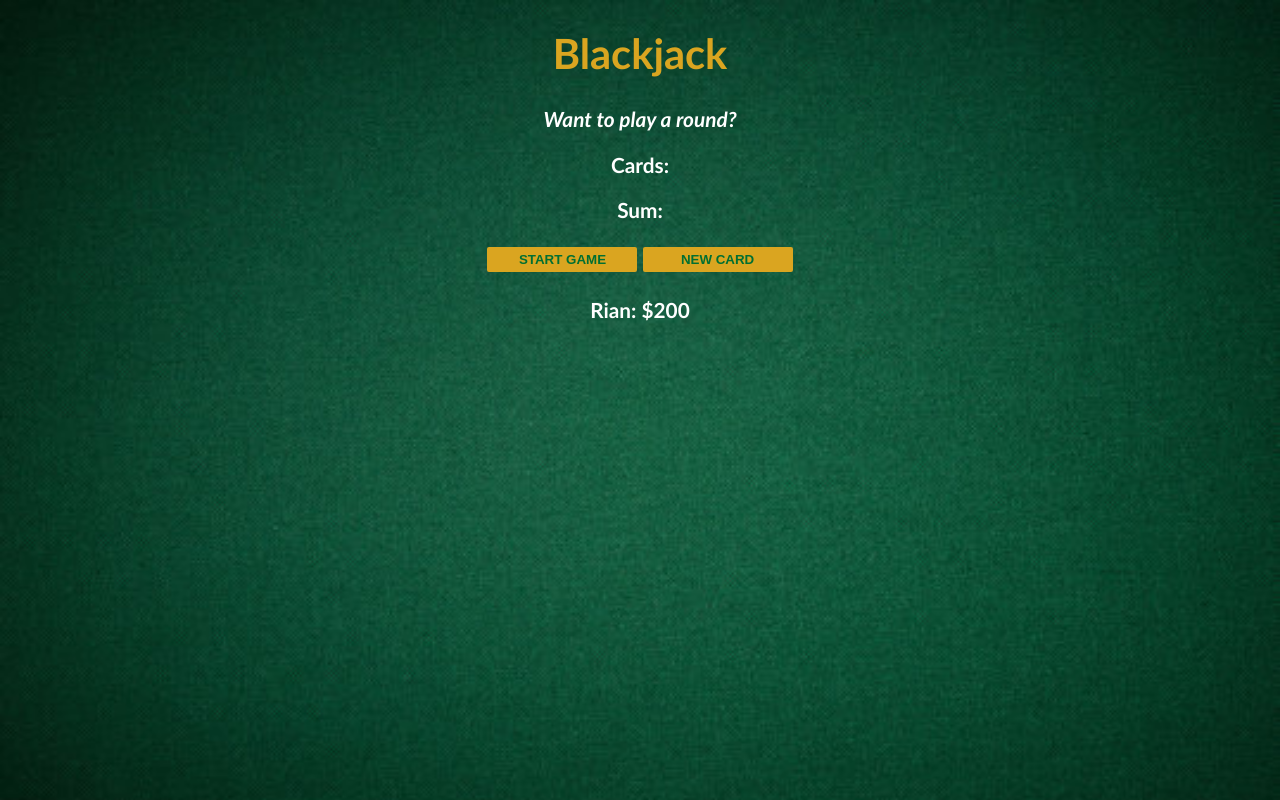
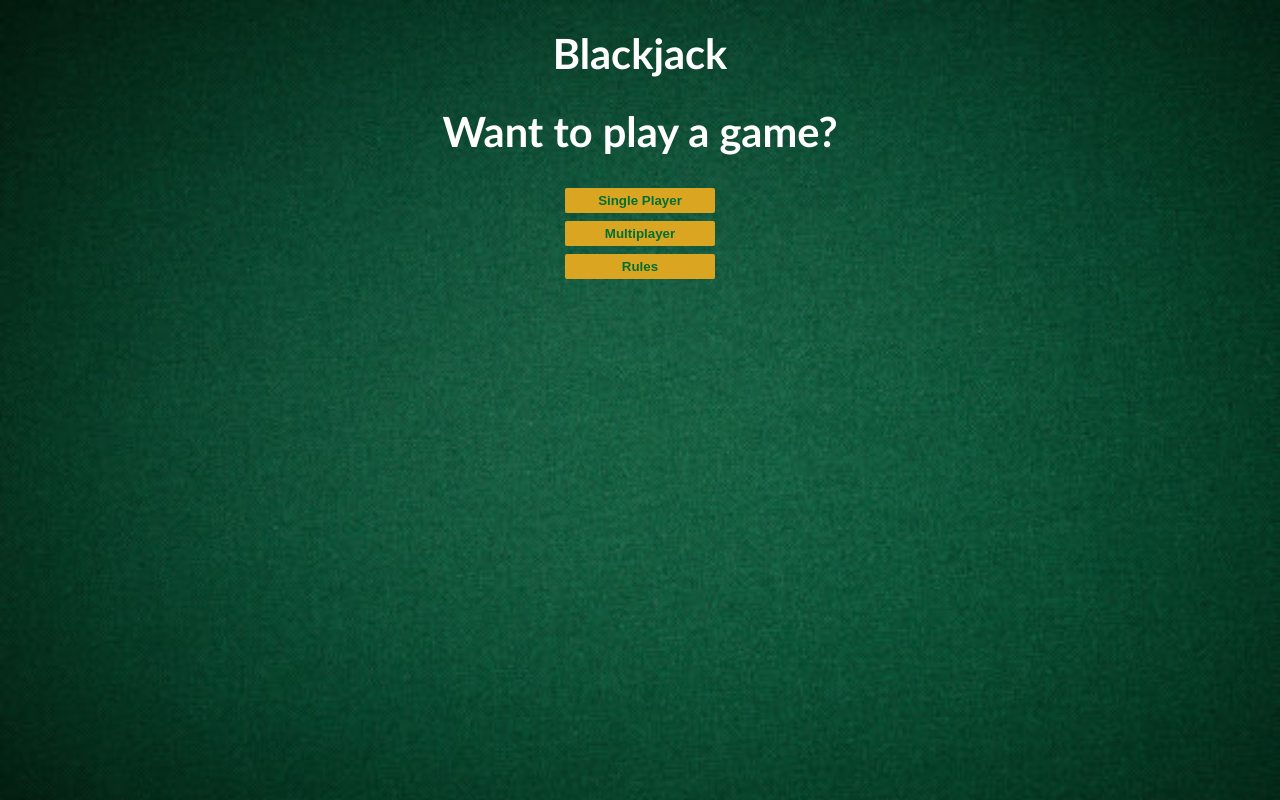
Before and after one commit to RianOliveiraL/Blackjack_game, a plain HTML site: page index.html in a window 1280 px wide. Drawn offline with Linux system fonts and the light colour scheme.

Commit message:
Homepage design

```diff
--- a/index.html
+++ b/index.html
@@ -1,20 +1,25 @@
 <!DOCTYPE html>
 <html lang="en">
-<head>
-    <meta charset="UTF-8">
-    <meta http-equiv="X-UA-Compatible" content="IE=edge">
-    <meta name="viewport" content="width=device-width, initial-scale=1.0">
-    <link rel="stylesheet" href="style.css">
-    <title>Blackjack</title>
-</head>
-<body>
+  <head>
+    <meta charset="UTF-8" />
+    <meta http-equiv="X-UA-Compatible" content="IE=edge" />
+    <meta name="viewport" content="width=device-width, initial-scale=1.0" />
+    <link rel="stylesheet" href="./styles/index.css" />
+    <title>Welcome to blackjack</title>
+  </head>
+  <body>
     <h1>Blackjack</h1>
-    <p id="message-el">Want to play a round?</p>
-    <p id="cards-el">Cards:</p>
-    <p id="sum-el">Sum:</p>
-    <button onclick="startGame()">START GAME</button>
-    <button onclick="newCard()">NEW CARD</button>
-    <p id="player-el"></p>
-</body>
-<script src="script.js"></script>
+    <div id="container">
+      <h1>Want to play a game?</h1>
+      <div id="btn-action">
+        <form action="./html/game.html" method="get">
+          <button>Single Player</button>
+        </form>
+        <button>Multiplayer</button>
+        <form action="./html/rules.html" method="get">
+          <button>Rules</button>
+        </form>
+      </div>
+    </div>
+  </body>
 </html>
--- a/script.js
+++ b/script.js
@@ -7,15 +7,15 @@ let hasBlackJack = false;
 let isAlive = false;
 let message = '';
 let sum = 0;
-let messageEl = document.getElementById('message-el');
-let sumEl = document.getElementById('sum-el');
-let cardsEl = document.querySelector('#cards-el');
-let playerEl = document.querySelector('#player-el');
+const messageEl = document.querySelector('#message-el');
+const sumEl = document.querySelector('#sum-el');
+const cardsEl = document.querySelector('#cards-el');
+const playerEl = document.querySelector('#player-el');
 
 playerEl.textContent = player.name + ': $' + player.chips;
 function startGame() {
-  let firstCard = getRandomCard();
-  let secondCard = getRandomCard();
+  const firstCard = getRandomCard();
+  const secondCard = getRandomCard();
   cards = [firstCard, secondCard];
   sum = firstCard + secondCard;
   isAlive = true;
@@ -51,7 +51,7 @@ function renderGame() {
 
 function newCard() {
   if (isAlive === true && hasBlackJack === false) {
-    let card = getRandomCard();
+    const card = getRandomCard();
     sum += card;
     cards.push(card);
 
--- a/style.css
+++ b/styles/game.css
@@ -1,7 +1,7 @@
 
 
 body {
-    background-image: url(img/table.jpg);
+    background-image: url(../img/table.jpg);
     text-align: center;
     color: #fff;
     font-size: 1.3rem;
--- /dev/null
+++ b/styles/index.css
@@ -0,0 +1,32 @@
+body {
+  background-image: url(../img/table.jpg);
+  text-align: center;
+  color: #fff;
+  font-size: 1.3rem;
+  font-family: 'Trebuchet MS', 'Lucida Sans Unicode', 'Lucida Grande',
+    'Lucida Sans', Arial, sans-serif;
+  background-size: cover;
+  font-weight: bold;
+  margin: 0;
+  padding: 0;
+}
+
+#btn-action {
+  display: flex;
+  flex-direction: column;
+  align-items: center;
+
+}
+
+button {
+  color: #016f32;
+  width: 150px;
+  background: goldenrod;
+  border: none;
+  padding-top: 5px;
+  padding-bottom: 5px;
+  font-weight: bold;
+  border-radius: 2px;
+  margin-bottom: 4px;
+  margin-top: 4px;
+}
```
Also changed, not shown: html/game.html (added, +20 -0 lines), html/rules.html (added), img/valete.png (added).
